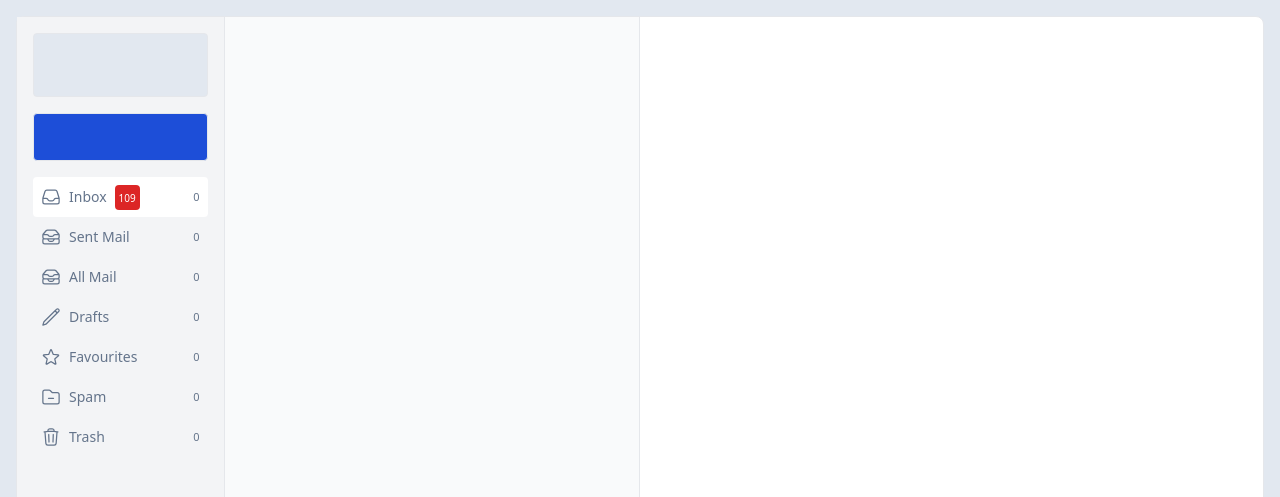
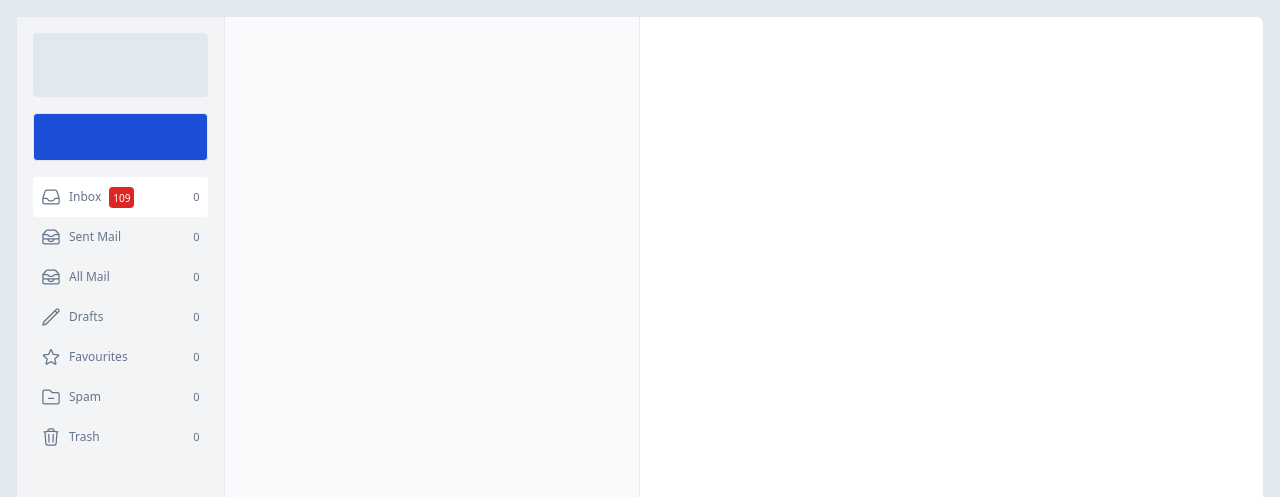
Before and after one commit to koomabenjamin/mailbox-vue-ui, a Vue app: page / in a window 1280 px wide. Shown: the top 497 px of the page. Built offline with nearby package versions, Linux system fonts and the light colour scheme.

Commit message:
remove y-axis padding

```diff
--- a/src/views/MailBox.vue
+++ b/src/views/MailBox.vue
@@ -19,10 +19,10 @@
                   class="h-5 w-5"
                   :is="OutlineIcons[item.icon]">
                 </component>
-                <span class="text-sm font-light">{{ item.name }}</span>
+                <span class="text-xs font-normal">{{ item.name }}</span>
                 <div
                   :class="{ 'hidden' : item.unReadCount === 0}"
-                  class="text-white bg-red-600 rounded px-1 py-0.5">
+                  class="text-white bg-red-600 rounded px-1">
                   <span v-if="item.unReadCount > 0" class="text-[10px]">{{ item.unReadCount }}</span>
                 </div>
               </div>
```
